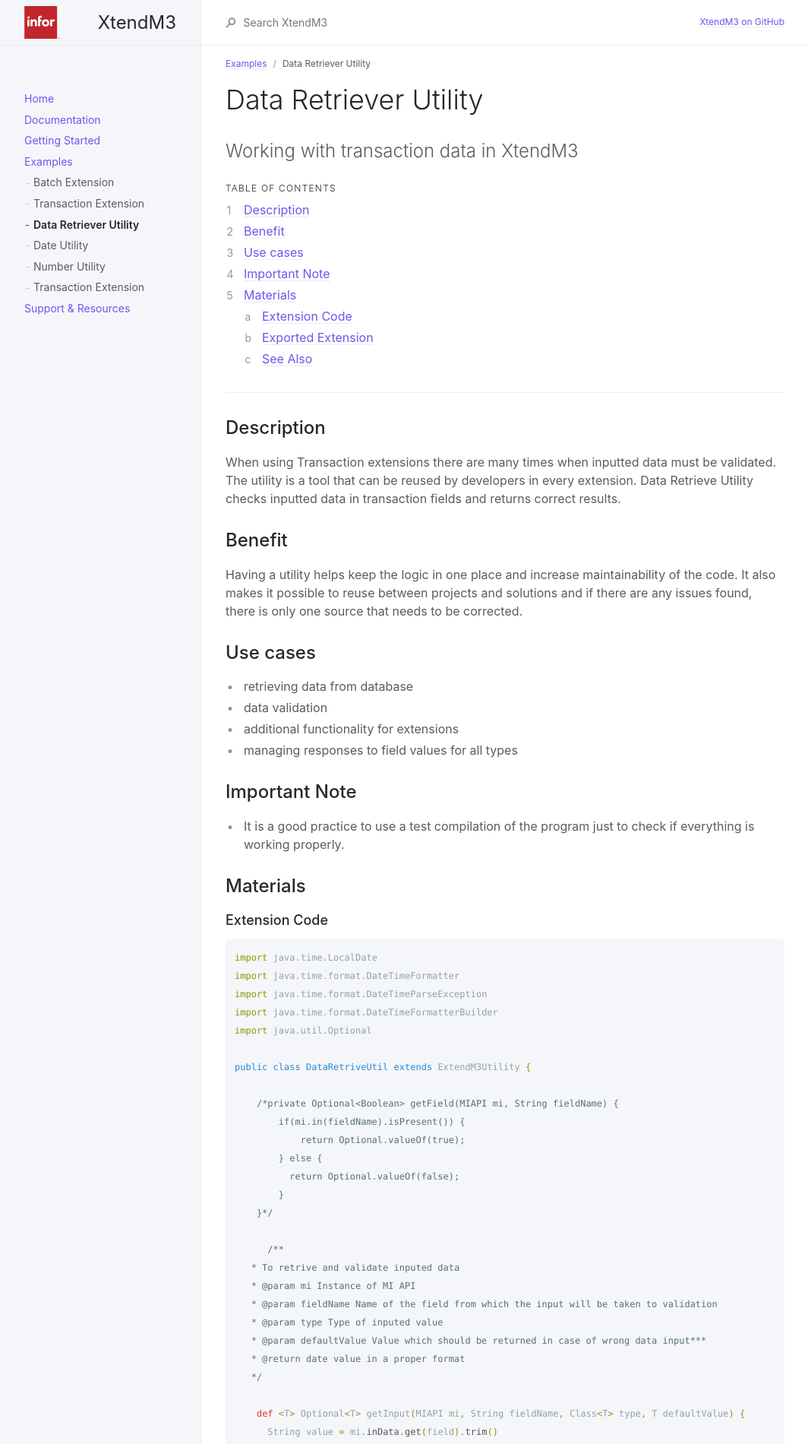
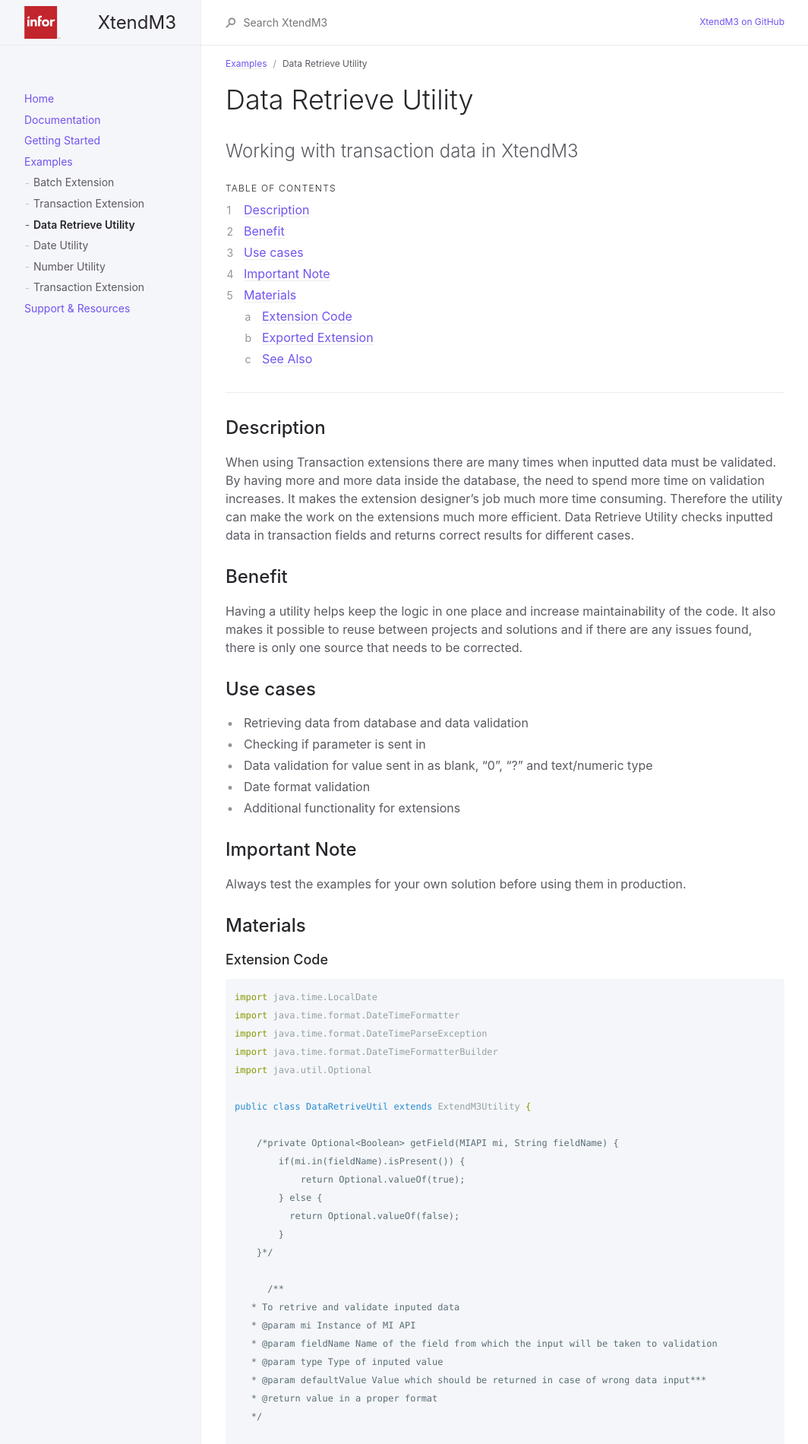
Before and after one commit to infor-cloud/xtendm3, a Jekyll site: the page built from docs/examples/Utility-DataRetriever.md, in a window 1280 px wide. Shown: the top 1900 px of the page at 76% size, without its empty margins (107-1171 px from the left). Built offline with Jekyll 4.4.1, drawn with Linux system fonts in a browser that asks for light colours; some of the changed text lies outside the part shown.

Commit message:
Code comments, json file, use case and description update

````diff
--- a/docs/examples/Utility-DataRetriever.md
+++ b/docs/examples/Utility-DataRetriever.md
@@ -1,11 +1,11 @@
 ---
 layout: default
-title: Data Retriever Utility
+title: Data Retrieve Utility
 parent: Examples
 nav_order: 1
 ---
 
-# Data Retriever Utility
+# Data Retrieve Utility
 {: .no_toc }
 
 Working with transaction data in XtendM3
@@ -20,23 +20,25 @@ Working with transaction data in XtendM3
 ---
 
 ## Description
-When using Transaction extensions there are many times when inputted data must be validated. The utility is a tool that can be reused by developers in every extension. Data Retrieve Utility checks inputted data in transaction fields and returns correct results.
+When using Transaction extensions there are many times when inputted data must be validated. By having more and more data inside the database, the need to spend more time on validation increases. It makes the extension designer’s job much more time consuming. Therefore the utility can make the work on the extensions much more efficient. Data Retrieve Utility checks inputted data in transaction fields and returns correct results for different cases.
 
 ## Benefit
 Having a utility helps keep the logic in one place and increase maintainability of the code. It also makes it possible to reuse between projects and solutions and if there are any issues found, there is only one source that needs to be corrected.
 
 
 ## Use cases
-* retrieving data from database
-* data validation
-* additional functionality for extensions
-* managing responses to field values for all types
+* Retrieving data from database and data validation
+* Checking if parameter is sent in
+* Data validation for value sent in as blank, “0”, “?” and text/numeric type
+* Date format validation
+* Additional functionality for extensions
+
 
 ## Important Note
-- It is a good practice to use a test compilation of the program just to check if everything is working properly.
-
+Always test the examples for your own solution before using them in production.
 
 ## Materials
+
 ### Extension Code
 ```groovy
 import java.time.LocalDate
@@ -97,7 +99,15 @@ public class DataRetriveUtil extends ExtendM3Utility {
       }
     }
 
+ 	/**
+   * To check if inputted value of String type is empty or null
+   * @param mi Instance of MI API
+   * @param fieldName Name of the field from which the input will be taken to get information from field
+   * @return (true) - value Optional.of(“”)
+   * @return (false) - inputted value from mi.in.get(...)
+   */
 
+//
     public Optional<String> validateStringType(MIAPI mi, String fieldName){
       if (mi.inData(fieldName).isBlank() || mi.inData(fieldName).equals("?")){
           return Optional.of("")
@@ -106,6 +116,14 @@ public class DataRetriveUtil extends ExtendM3Utility {
       }
     }
 
+	/**
+   * To check if inputted value of double type is empty or null
+   * @param mi Instance of MI API
+   * @param fieldName Name of the field from which the input will be taken to get information from field
+   * @return (true) - value Optional.of(“”)
+   * @return (false) - inputted value from mi.in.get(...)
+   */
+
     public Optional<String> validateNumericalDoubleType(MIAPI, String fieldName){
       if (mi.in.get(fieldName).isBlank() || mi.in.get(fieldName).equals("?")){
           return Optional.of("0.0");
@@ -113,6 +131,14 @@ public class DataRetriveUtil extends ExtendM3Utility {
           return Optional.of(mi.in.get(fieldName).toString());
       }
     }
+
+	/**
+   * To check if inputted value of int type is empty or null
+   * @param mi Instance of MI API
+   * @param fieldName Name of the field from which the input will be taken to get information from field
+   * @return (true) - value Optional.of(“”)
+   * @return (false) - inputted value from mi.in.get(...)
+   */
 
     public Optional<String> validateNumericalIntegerType(MIAPI, String getField){
       int numField = Integer.parseInt(getField)
@@ -148,6 +174,9 @@ public class DataRetriveUtil extends ExtendM3Utility {
 ```
 
 ### Exported Extension
-
+- [DataRetrieveUtil.json](../../../assets/attachments/util-dataretriever/UTILITY-DataRetriveUtil.json)
 
 ### See Also
+[Utility Extension](../../../examples/Utility-extension)<br>
+[Use cases](../../../examples/use-cases)<br>
+[Examples](../../../examples)
````
Also changed, not shown: other parts of docs/examples/Utility-DataRetriever.md (+1 -1 lines), assets/attachments/util-dataretriever/UTILITY-DataRetriveUtil.json (added, +1 -0 lines).
